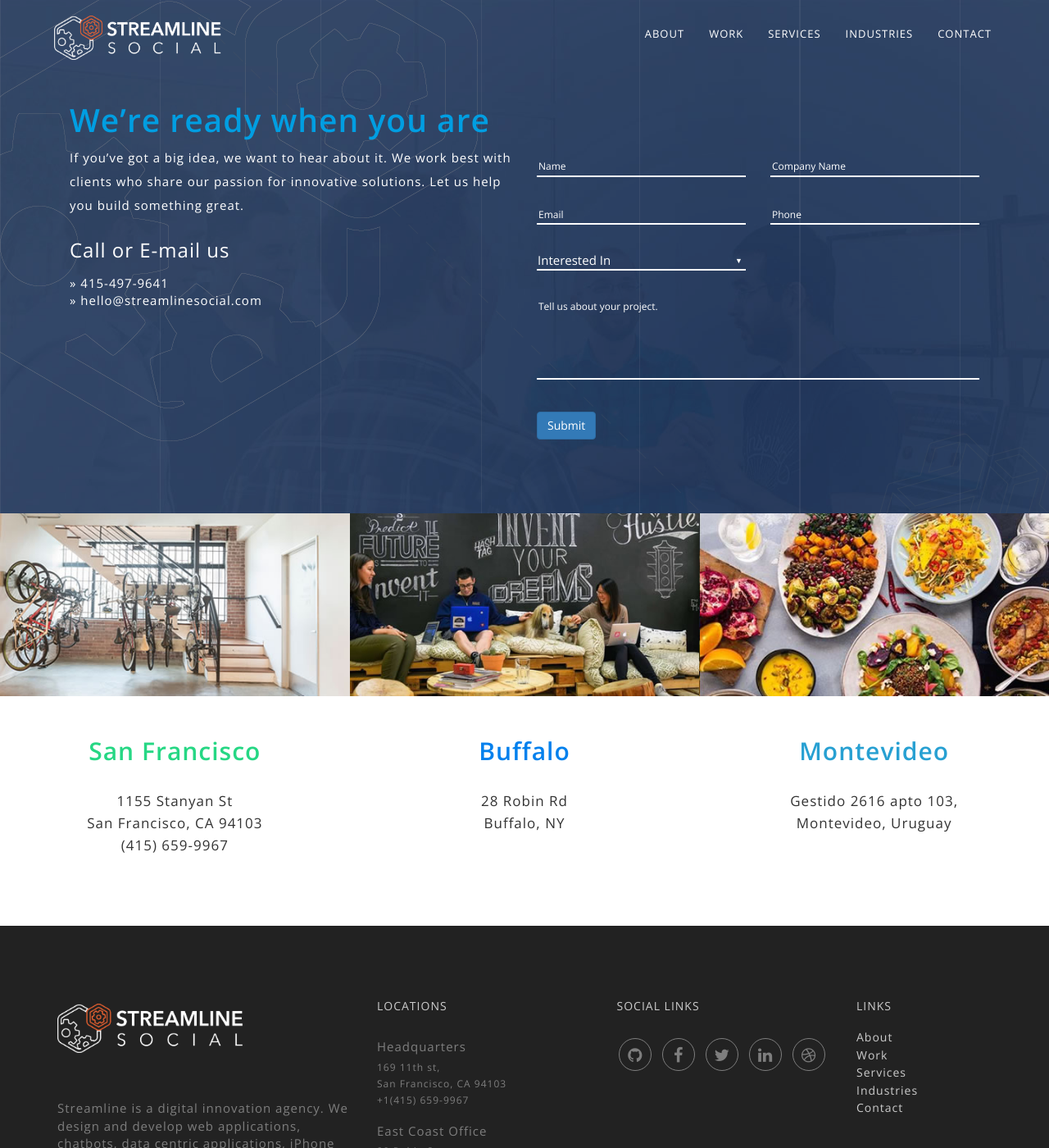
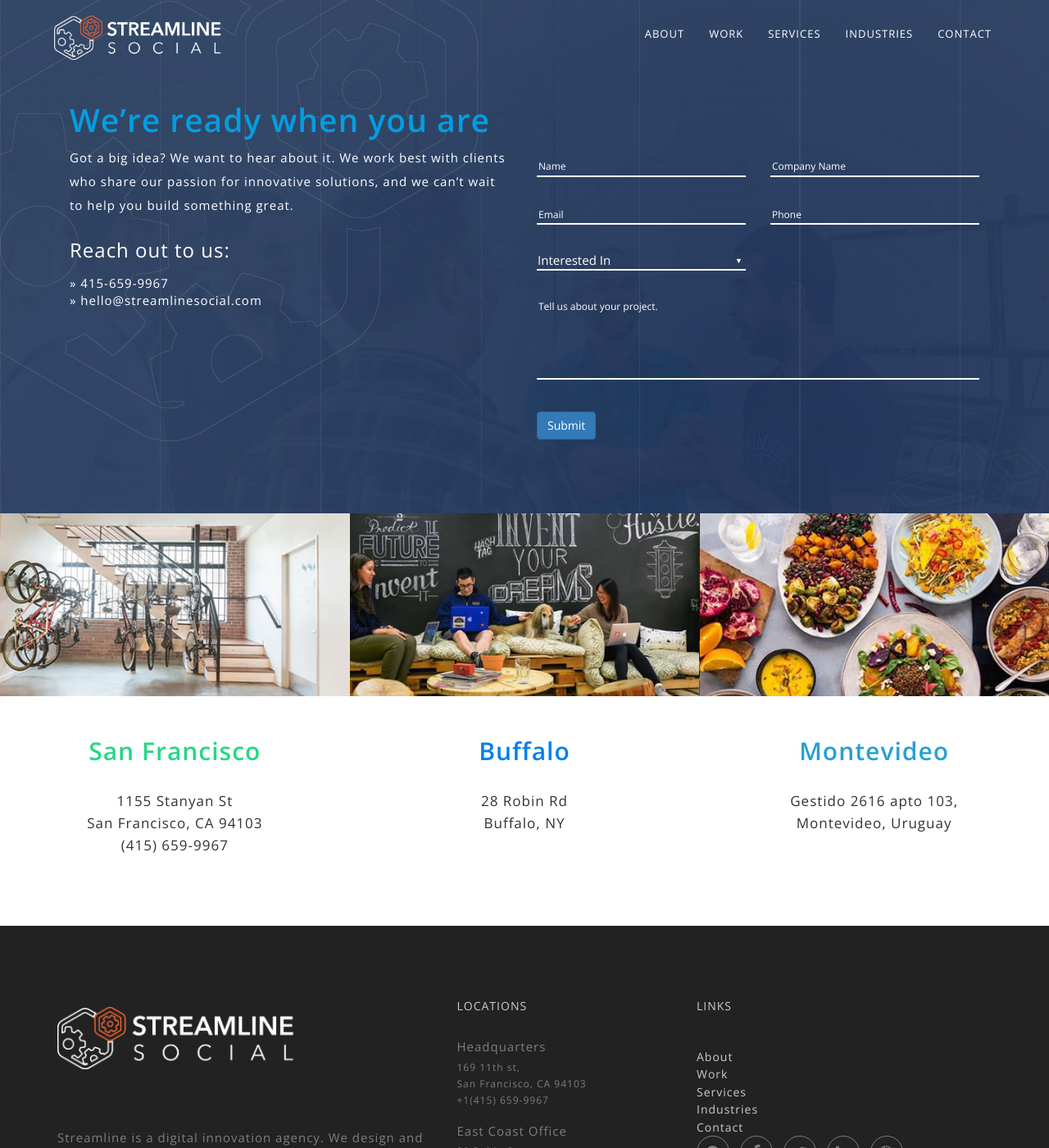
Before and after one commit to hadarwissotzky/streamlinesocial.github.io, a Jekyll site: the page built from contact.html, in a window 1280 px wide and 1400 px high. Shown: the whole window at 82% size. Built offline with Jekyll 4.4.1, drawn with Linux system fonts in a browser that asks for light colours; nearby versions of some CDN libraries; comment, search, counter and statistics services are not loaded; some of the changed text lies outside the part shown.

Commit message:
updated QA

```diff
--- a/_includes/footer.html
+++ b/_includes/footer.html
@@ -1,9 +1,9 @@
 <div class="primary-footer">
       <div class="container">
          <div class="row">
-             <div class="col-md-4 col-sm-6 col-xs-12 footer-section-container text-left">
+             <div class="col-md-5 col-sm-6 col-xs-12 footer-section-container text-left">
              <a href="#" class="m-bot-20 footer-logo"><img class="retina" src="/assets/images/brand-logo-ondark.png" alt=""> </a>
-            <p class="footer-text m-top-20"> Streamline is a digital innovation agency. We design and develop web applications, chatbots, data centric applications, iPhone and Android apps, and custom software solutions that are as elegant as they are functional. </p>
+            <p class="footer-text m-top-20"> Streamline is a digital innovation agency. We design and develop web applications, apps, chatbots, data-centric applications, and custom software solutions as beautiful as they are functional. </p>
             </div>
             <div class="col-md-3 col-sm-6 col-xs-12 footer-section-container">
                  <div class="footer-section text-left">
@@ -12,17 +12,7 @@
                     <p class="footer-address">San Francisco, CA 94103</p>
                     <p class="footer-address">+1(415) 659-9967</p> <br><strong class="m-top-20">East Coast Office</strong> <p class="footer-address">28 Robin St,</p> <p class="footer-address">Buffalo, NY 14228</p><br>  <strong class="m-top-20">Montevideo Office</strong> <p class="footer-address">Gestido 2616 apto 103,</p> <p class="footer-address">Montevideo, Uruguay</p>  </div>
   </div>
-  <div class="col-md-3 col-sm-6 col-xs-12 footer-section-container social-links-container vertical-center">
-      <h5 class="text-uppercase">Social Links</h5>
-      <div class="social-link circle pull-right m-top-30">
-      <a href="https://github.com/streamlinesocial"> <i class="fa fa-github"></i> </a>
-      <a href="https://www.facebook.com/streamlinesocial"> <i class="fa fa-facebook"></i> </a>
-      <a href="https://twitter.com/streamlinesocial"> <i class="fa fa-twitter"></i> </a>
-      <a href="https://www.linkedin.com/company/1109089"> <i class="fa fa-linkedin"></i> </a>
-      <a href="https://dribbble.com/streamlinesocial"> <i class="fa fa-dribbble"></i> </a>
-  </div>
-</div>
-   <div class="col-md-2 col-sm-6 col-xs-12 footer-section-container">
+   <div class="col-md-4 col-sm-6 col-xs-12 footer-section-container">
        <div class="footer-section text-left">
        <h5 class="text-uppercase">Links</h5>
        <a class="footer-link transition-link m-top-30" href="{% link about.html %}" rel="nofollow">About</a> <br>
@@ -31,9 +21,16 @@
        <a class="footer-link transition-link" href="{% link industries.html %}">Industries</a> <br>
        <a class="footer-link transition-link" href="{% link contact.html %}" rel="nofollow">Contact</a>
    </div>
+     <div class="social-link circle pull-left m-top-30">
+      <a href="https://github.com/streamlinesocial"> <i class="fa fa-github"></i> </a>
+      <a href="https://www.facebook.com/streamlinesocial"> <i class="fa fa-facebook"></i> </a>
+      <a href="https://twitter.com/streamlinesocial"> <i class="fa fa-twitter"></i> </a>
+      <a href="https://www.linkedin.com/company/1109089"> <i class="fa fa-linkedin"></i> </a>
+      <a href="https://dribbble.com/streamlinesocial"> <i class="fa fa-dribbble"></i> </a>
+   </div>
 </div>
 </div>
-<span class="footer-text m-top-10 footer-rights"> ©2018 Streamline Social, LLC | All Rights Reserved </span>
+<span class="footer-text m-top-10 footer-rights"> ©2022 Streamline Social, LLC | All Rights Reserved </span>
 </div>
 </div>
 
--- a/_sass/akser/style.scss
+++ b/_sass/akser/style.scss
@@ -1230,7 +1230,7 @@
 
 .paragraph p{
 	font-size: 22px;
-	margin: 0 19%;
+	margin: 0 12%;
 	text-align: center;
 }
 
--- a/_sass/minima.scss
+++ b/_sass/minima.scss
@@ -5,7 +5,7 @@
 $base-font-family: -apple-system, BlinkMacSystemFont, "Segoe UI", Roboto, Helvetica, Arial, sans-serif, "Apple Color Emoji", "Segoe UI Emoji", "Segoe UI Symbol" !default;
 $base-font-size:   16px !default;
 $base-font-weight: 400 !default;
-$small-font-size:  $base-font-size * 0.875 !default;
+$small-font-size:  $base-font-size * 1 !default;
 $base-line-height: 1.5 !default;
 
 $spacing-unit:     30px !default;
--- a/contact.html
+++ b/contact.html
@@ -17,17 +17,17 @@
                             We’re ready when you are
                         </h2>
                         <p style="line-height: 29px;">
-                            If you’ve got a big idea, we want to hear about it. We work best with clients who share our passion for innovative solutions. Let us help you build something great.
+                            Got a big idea? We want to hear about it. We work best with clients who share our passion for innovative solutions, and we can’t wait to help you build something great.
                         </p>
                         <div class="vc_empty_space" style="height: 5px">
                             <span class="vc_empty_space_inner"></span>
                         </div>
                         <div class="wpb_content_element">
                             <h3 style="line-height: 10px; padding-bottom: 15px;">
-                                <span style="color: #ffffff;"><strong>Call or E-mail us</strong></span>
+                                <span style="color: #ffffff;"><strong>Reach out to us:</strong></span>
                             </h3>
                             <p>
-                                <span style="color: #ffffff;">» <a style="color: #ffffff;" href="tel:4154979641">415-497-9641</a></span><br>
+                                <span style="color: #ffffff;">» <a style="color: #ffffff;" href="tel:4154979641">415-659-9967</a></span><br>
                                 <span style="color: #ffffff;">» <a style="color: #ffffff;" href="mailto:hello@streamlinesocial.com" target="_blank">hello@streamlinesocial.com</a></span>
                             </p>
                         </div>
```
Also changed, not shown: index.html (+6 -20 lines), assets/images/scroll-icon.svg.
